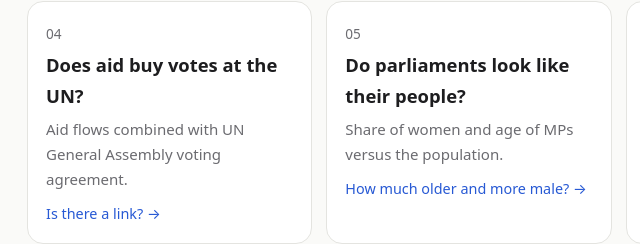
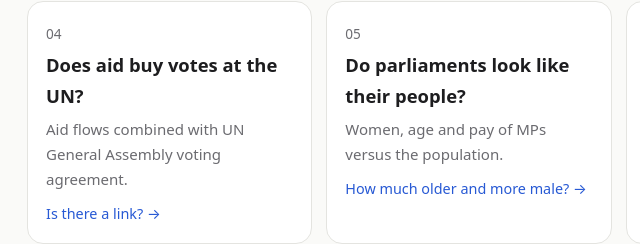
Before and after one commit to arai-sarai-data/world-compare, a plain HTML site: page index.html in a window 1280 px wide. Shown: the part 444-688 px from the top of the page, 171-811 px from the left. Drawn offline with Linux system fonts and the light colour scheme.

Commit message:
Update World, Compared
Co-Authored-By: Claude Opus 5.5 <noreply@anthropic.com>

Claude-Session: https://claude.ai/code/session_013zWjyjpgVr3rbeNJKzDaYJ

```diff
--- a/index.html
+++ b/index.html
@@ -19,7 +19,7 @@ const S = [
   ['zei', { ja: ['税金の元は取れている？', '税負担の重さと、寿命・治安・学力などの成果を並べて比べる。', '同じ税負担の国より成果は多い？'], en: ['Are taxes paying off?', 'Tax burden next to outcomes like life expectancy, safety and learning.', 'More outcome than similar-tax countries?'], zh: ['税交得值吗？', '把税负与寿命、治安、学力等成果并列比较。', '比同等税负的国家成果更多吗？'], ko: ['세금 낸 만큼 돌아오나?', '세금 부담과 수명·치안·학력 등 성과를 나란히 비교.', '세금이 비슷한 나라보다 성과가 많을까?'], es: ['¿Rinden los impuestos?', 'Carga fiscal frente a resultados como esperanza de vida, seguridad y aprendizaje.', '¿Más resultados que países con impuestos similares?'] }],
   ['yakusoku', { ja: ['国の約束、守られてる？', '国防費2%・援助0.7%など、国際的な数値目標と実際の数字。', '約束を守っている国はいくつ？'], en: ['Are countries keeping their promises?', 'International targets like 2% defence or 0.7% aid, next to reality.', 'How many countries keep them?'], zh: ['各国守约了吗？', '国防2%、援助0.7%等国际数值目标与实际数字。', '有多少国家守约？'], ko: ['나라들은 약속을 지키고 있을까?', '국방비 2%, 원조 0.7% 등 국제 목표와 실제 숫자.', '약속을 지킨 나라는 몇 곳?'], es: ['¿Cumplen los países sus promesas?', 'Metas como 2% en defensa o 0,7% en ayuda, frente a la realidad.', '¿Cuántos países cumplen?'] }],
   ['enjo', { ja: ['援助した国は、国連で味方する？', '援助額と国連総会での投票の一致率を組み合わせる。', '援助と投票に関係はある？'], en: ['Does aid buy votes at the UN?', 'Aid flows combined with UN General Assembly voting agreement.', 'Is there a link?'], zh: ['援助能换来联合国的选票吗？', '把援助额与联大投票一致率结合起来。', '两者有关系吗？'], ko: ['원조한 나라는 유엔에서 편을 들까?', '원조액과 유엔총회 투표 일치율을 결합.', '관계가 있을까?'], es: ['¿La ayuda compra votos en la ONU?', 'Ayuda combinada con la coincidencia de voto en la Asamblea General.', '¿Hay relación?'] }],
-  ['giin', { ja: ['議員は国民に似ている？', '国会議員の女性比率と年齢を、国民と比べる。', '議会は国民よりどれだけ男性的で年上？'], en: ['Do parliaments look like their people?', 'Share of women and age of MPs versus the population.', 'How much older and more male?'], zh: ['议员像国民吗？', '把议员的女性比例和年龄与国民相比。', '议会比国民更男性化、更年长多少？'], ko: ['의원은 국민을 닮았을까?', '국회의원의 여성 비율과 나이를 국민과 비교.', '얼마나 더 남성적이고 나이가 많을까?'], es: ['¿Se parecen los parlamentos a su pueblo?', 'Mujeres y edad de los diputados frente a la población.', '¿Cuánto más mayores y masculinos?'] }],
+  ['giin', { ja: ['議員は国民に似ている？', '国会議員の女性比率・年齢・報酬を、国民と比べる。', '議会は国民よりどれだけ男性的で年上？'], en: ['Do parliaments look like their people?', 'Women, age and pay of MPs versus the population.', 'How much older and more male?'], zh: ['议员像国民吗？', '把议员的女性比例、年龄和薪酬与国民相比。', '议会比国民更男性化、更年长多少？'], ko: ['의원은 국민을 닮았을까?', '국회의원의 여성 비율·나이·보수를 국민과 비교.', '얼마나 더 남성적이고 나이가 많을까?'], es: ['¿Se parecen los parlamentos a su pueblo?', 'Mujeres, edad y sueldo de los diputados frente a la población.', '¿Cuánto más mayores y masculinos?'] }],
   ['sumeru', { ja: ['このパスポートで、どこに住める？', 'ビザ条件と物価・治安・ネット・気候を一覧に。', 'ビザなしで行ける暮らしやすい国は？'], en: ['Where could you live with your passport?', 'Visa rules with cost, safety, internet and climate.', 'Easy-entry countries that are good to live in?'], zh: ['用这本护照，可以住在哪里？', '签证条件与物价、治安、网络、气候一览。', '免签又宜居的国家？'], ko: ['이 여권으로 어디에 살 수 있을까?', '비자 조건과 물가·치안·인터넷·기후를 한눈에.', '무비자로 갈 수 있는 살기 좋은 나라는?'], es: ['¿Dónde podrías vivir con tu pasaporte?', 'Reglas de visado con coste, seguridad, internet y clima.', '¿Países fáciles de entrar y buenos para vivir?'] }],
   ['saigai', { ja: ['災害の被害は「備え」で決まる？', '災害死亡率を、豊かさから予想される値と比べる。', '予想より被害が大きい国は？'], en: ['Do disasters hit harder than wealth predicts?', 'Disaster death rates versus what income would predict.', 'Who suffers more than expected?'], zh: ['灾害伤亡由“准备”决定吗？', '把灾害死亡率与按收入预测的水平相比。', '哪些国家伤亡超出预期？'], ko: ['재해 피해는 “대비”가 좌우할까?', '재해 사망률을 소득으로 예상한 값과 비교.', '예상보다 피해가 큰 나라는?'], es: ['¿Golpean los desastres más de lo que predice la riqueza?', 'Mortalidad por desastres frente a la predicha por el ingreso.', '¿Quién sufre más de lo esperado?'] }],
 ];
```
Also changed, not shown: 1 other file.
